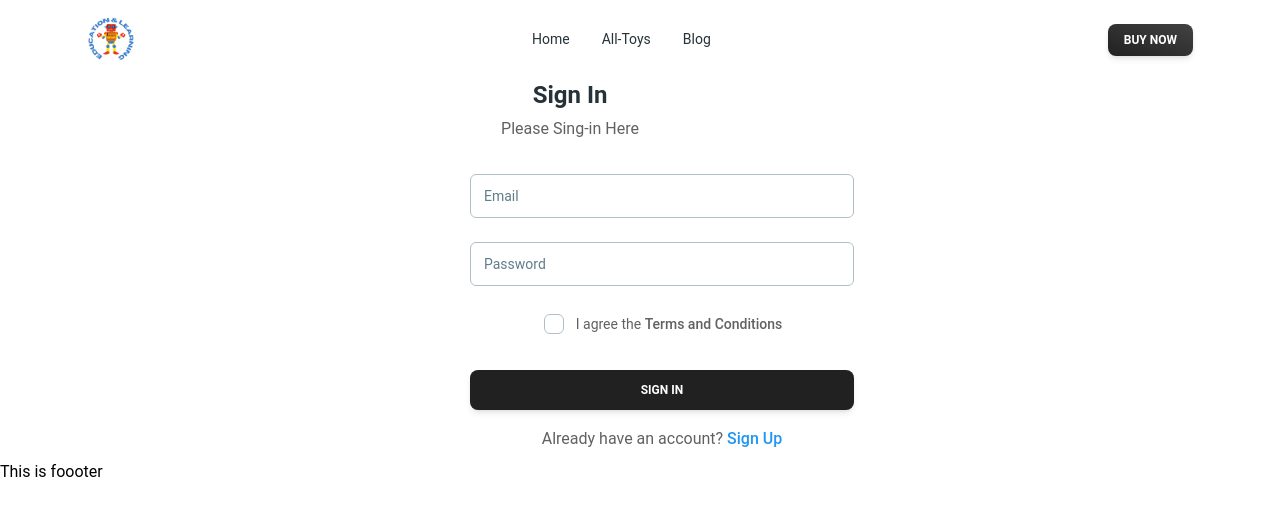
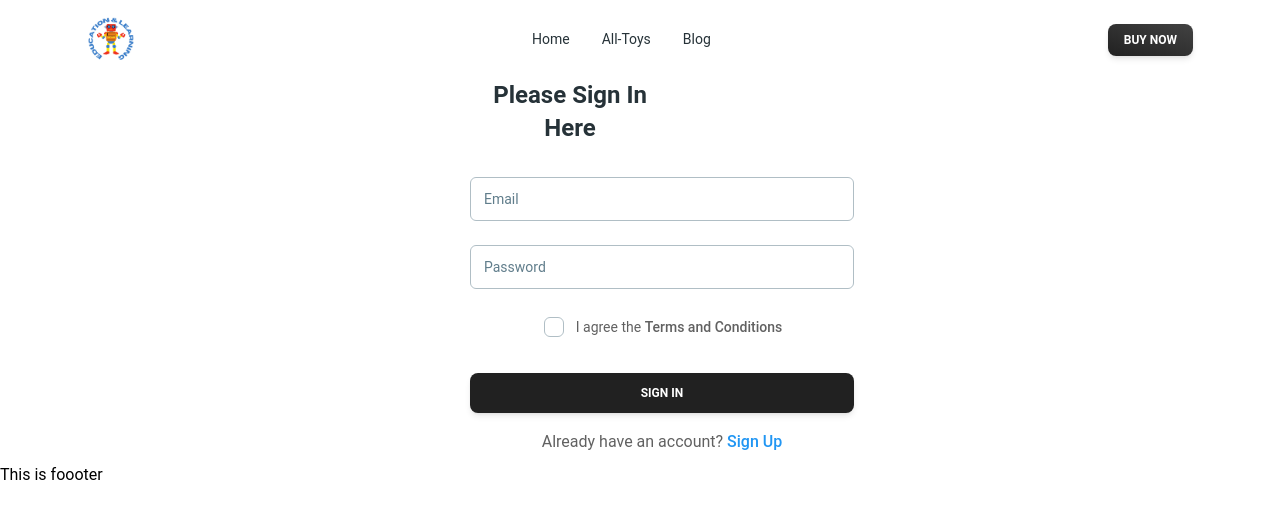
Before and after one commit to shaykotselim/toy_marketplace_project_11, a React (Vite) app: page /signin in a window 1280 px wide. Shown: the top 518 px of the page. Built offline with nearby package versions, Linux system fonts and the light colour scheme.

Commit message:
added some new

```diff
--- a/src/pages/authentication/signIn/SingIn.jsx
+++ b/src/pages/authentication/signIn/SingIn.jsx
@@ -20,10 +20,7 @@ const SingIn = () => {
     <div className="container text-center">
       <Card className="px-8 lg:px-[470px]" color="transparent" shadow={false}>
         <Typography variant="h4" color="blue-gray">
-          Sign In
-        </Typography>
-        <Typography color="gray" className="mt-1 font-normal">
-          Please Sing-in Here
+          Please Sign In Here
         </Typography>
         <form onSubmit={handleSignIn} className="mt-8 mb-2 w-80 max-w-screen-lg sm:w-96">
           <div className="mb-4 flex flex-col gap-6">
```
